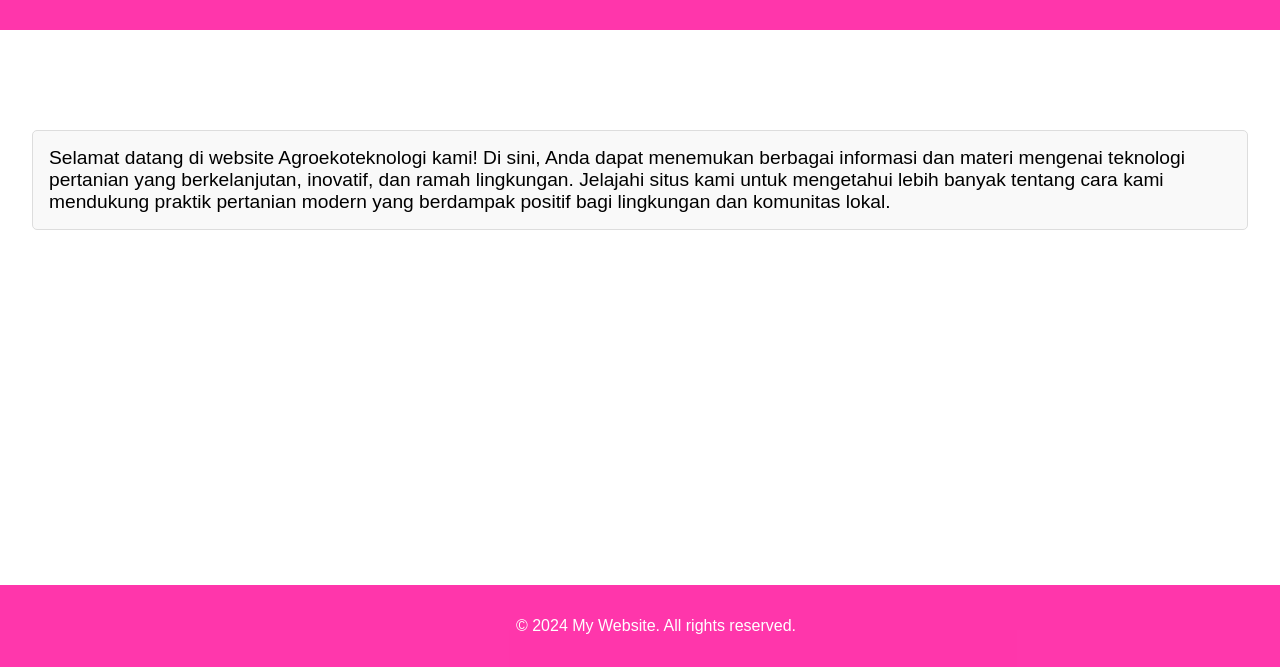
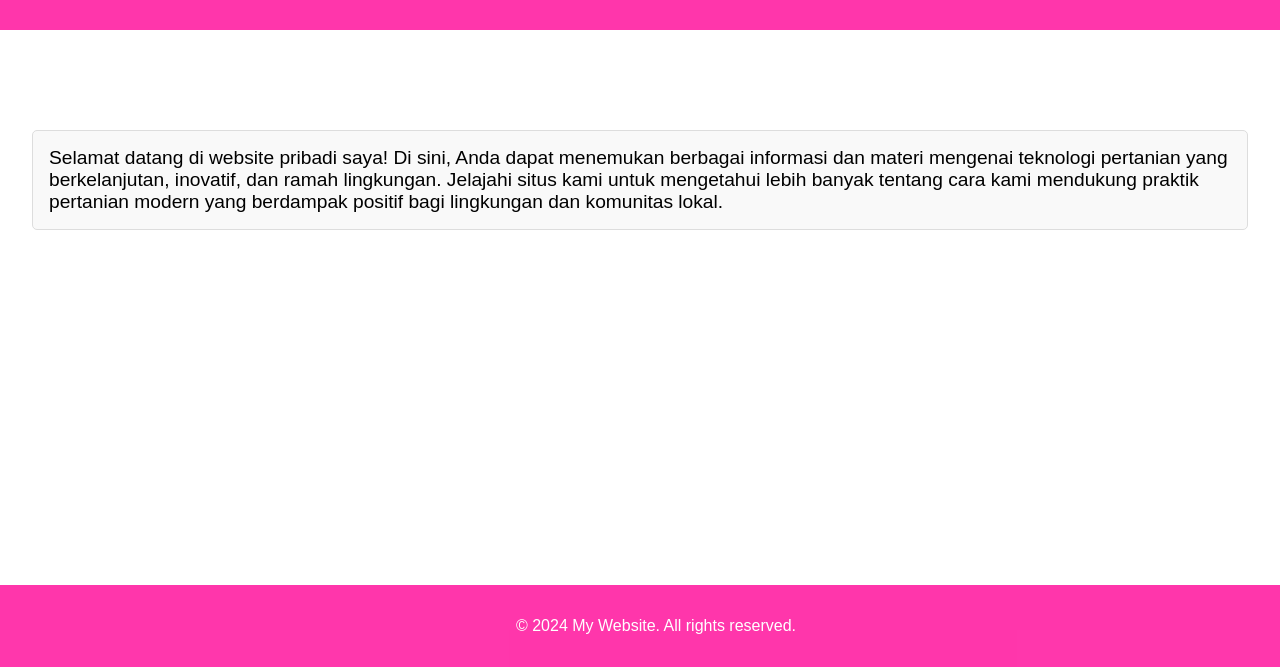
Before and after one commit to Gintoki76/carolienn, a plain HTML site: page index.html in a window 1280 px wide. Shown: the part 133-800 px from the top of the page. Drawn offline with Linux system fonts and the light colour scheme.

Commit message:
index.html

```diff
--- a/index.html
+++ b/index.html
@@ -21,7 +21,7 @@
 
     <section id="home">
         <h2>Home</h2>
-        <p class="intro-text">Selamat datang di website Agroekoteknologi kami! Di sini, Anda dapat menemukan berbagai informasi dan materi mengenai teknologi pertanian yang berkelanjutan, inovatif, dan ramah lingkungan. Jelajahi situs kami untuk mengetahui lebih banyak tentang cara kami mendukung praktik pertanian modern yang berdampak positif bagi lingkungan dan komunitas lokal.</p>
+        <p class="intro-text">Selamat datang di website pribadi saya! Di sini, Anda dapat menemukan berbagai informasi dan materi mengenai teknologi pertanian yang berkelanjutan, inovatif, dan ramah lingkungan. Jelajahi situs kami untuk mengetahui lebih banyak tentang cara kami mendukung praktik pertanian modern yang berdampak positif bagi lingkungan dan komunitas lokal.</p>
     </section>
 
     <footer>
```
